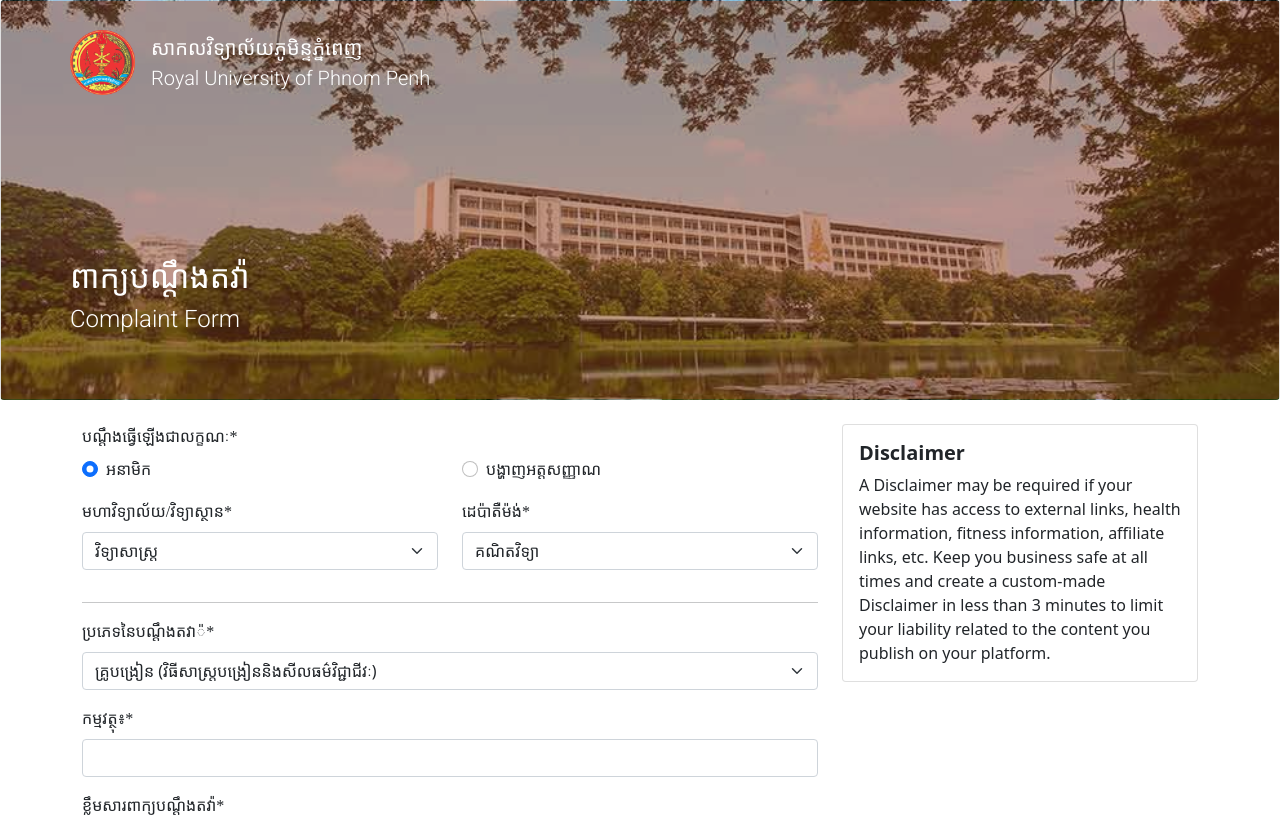
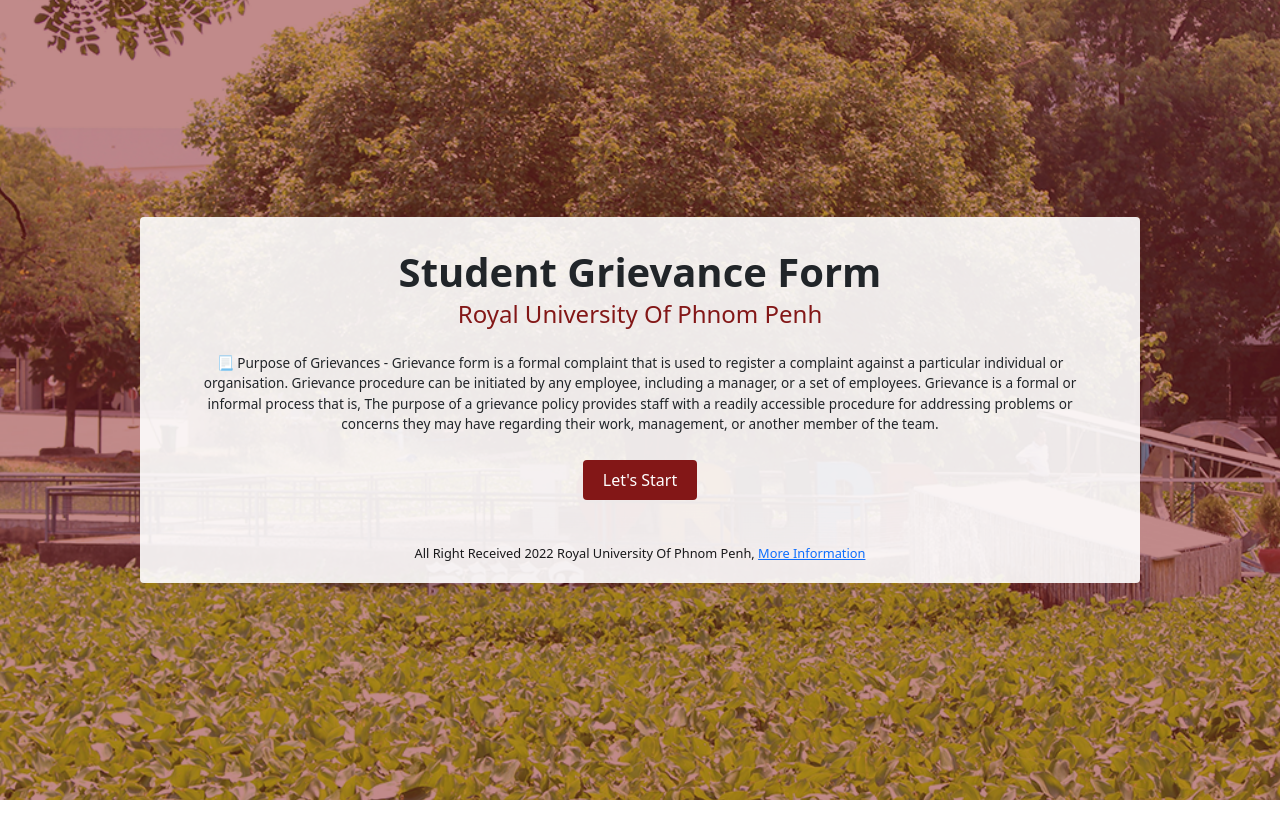
Before and after one commit to ICT-Project-Team/Complaint-Form, a React (Create React App) app: page / in a window 1280 px wide. Shown: the top 817 px of the page. Built offline with nearby package versions, Linux system fonts and the light colour scheme; a web font is replaced by a local one.

Commit message:
Add Welcome page

```diff
--- a/package.json
+++ b/package.json
@@ -13,6 +13,8 @@
     "react-hook-form": "^7.29.0",
     "react-router-dom": "^6.3.0",
     "react-scripts": "5.0.0",
+    "styled-component": "^2.8.0",
+    "styled-components": "^5.3.5",
     "web-vitals": "^2.1.4"
   },
   "scripts": {
--- a/src/App.js
+++ b/src/App.js
@@ -4,14 +4,16 @@
 import Header from './components/header';
 import { Route, Routes } from 'react-router-dom';
 import Submitted from './pages/Submitted';
+import WelcomePage from "./pages/WelcomePage";
+import React from "react";
 
 function App() {
     return (
         <div className="App">
-      <Header />
             <Routes>
-        <Route exact path='/' element={<FormComplain />} />
-        <Route path='/submitted' element={<Submitted />} />
+                <Route exact path='/' element={<WelcomePage />} />
+                <Route path='/form' element={<><Header/><FormComplain /></>} />
+                <Route path='/submitted' element={<><Header /><Submitted /></>} />
             </Routes>
         </div>
     );
--- a/src/pages/FormComplain.jsx
+++ b/src/pages/FormComplain.jsx
@@ -9,6 +9,7 @@
 import department from '../data/department.json'
 import { Card } from 'react-bootstrap';
 import { useNavigate } from 'react-router-dom';
+import Header from "../components/header";
 
 const FormComplain = () => {
     const navigate = useNavigate();
@@ -58,6 +59,7 @@
     }, [facultyId])
 
     return (
+        <div>
             <div className='container-fluid'>
                 <br />
                 <Container>
@@ -373,7 +375,7 @@
                                     height: 'fit-content',
                                 }}>
                                 <Card.Body>
-                                <Card.Title className='fw-bold'>Disclaimer</Card.Title>
+                                    <Card.Title className='fw-bold'>Frequently Asked</Card.Title>
                                     {/* <Card.Subtitle className="mb-2 text-muted">Card Subtitle</Card.Subtitle> */}
                                     <Card.Text>
                                         A Disclaimer may be required if your website has access to external links, health information, fitness information, affiliate links, etc.
@@ -389,6 +391,7 @@
                 </Container>
                 <br />
             </div>
+        </div>
     )
 }
 
--- a/src/pages/Submitted.jsx
+++ b/src/pages/Submitted.jsx
@@ -29,7 +29,7 @@
                         fontFamily: 'Hanuman, serif',
                         backgroundColor: '#831717',
                     }
-                } to={'/'}>
+                } to={'/form'}>
                     ដាក់ស្នើបណ្ដឹងបន្ថែម
                 </Link>
             </Container>
--- /dev/null
+++ b/src/pages/WelcomePage.jsx
@@ -0,0 +1,98 @@
+import React from 'react';
+import styled from 'styled-components'
+import backgroundImage from '../assets/rupp.png'
+import {Link} from "react-router-dom";
+
+function WelcomePage(props) {
+    return (
+        <WelcomeLayout>
+            <LinearBackground>
+                <WelcomeStyled>
+                    <h1>Student Grievance Form</h1>
+                    <h2>Royal University Of Phnom Penh</h2>
+                    <p>📃 Purpose of Grievances - Grievance form is a formal complaint that is used to register a complaint against a particular individual or organisation. Grievance procedure can be initiated by any employee, including a manager, or a set of employees. Grievance is a formal or informal process that is, The purpose of a grievance policy provides staff with a readily accessible procedure for addressing problems or concerns they may have regarding their work, management, or another member of the team.</p>
+
+                    <Link to={"/form"}>
+                        <button>Let's Start</button>
+                    </Link>
+                    <br/>
+                    <span>All Right Received 2022 Royal University Of Phnom Penh, <a href={"http://rupp.edu.kh/"}>More Information</a></span>
+                </WelcomeStyled>
+            </LinearBackground>
+        </WelcomeLayout>
+    );
+}
+
+const LinearBackground = styled.div`
+  display: flex;
+  height:100%;
+  padding: 0 clamp(1em,1.5vw,1.5em);
+  background-color: rgba(131,23,23,0.5);
+`
+
+const WelcomeLayout = styled.div`
+  position: relative;
+  background: #831717 center/cover url(${backgroundImage}) no-repeat;
+  //background-color:#61dafb;
+  height:100%
+`
+
+const WelcomeStyled = styled.section`
+  //position:absolute;
+  //transform: translate(-50%,-50%);
+  //top: 50%;
+  //left: 50%;
+  border-radius: 4px;
+  background:rgba(255, 255, 255, .9);
+  padding: 2.5% 5% 1.5% 5%;
+  max-width: 1000px;
+  margin: auto;
+
+  @media (max-width: 768px){
+    padding:10% 5% 5% 5%;
+  }
+
+  span{
+    color:#18181a;
+    font-size: clamp(.75em,1vw,1em);
+
+  }
+
+  h1{
+    //font-size: 1.em;
+    margin-bottom: .1em;
+    font-weight: 600;
+    //@media (max-width: 768px){
+    //  font-size: 1em;
+    //}
+  }
+  h2{
+    font-size: 1.5em;
+    margin-bottom: 1em;
+    font-weight: 500;
+    color:#831717;
+    @media (max-width: 768px){
+      font-size: 1.25em;
+    }
+  }
+  p{
+    font-size: clamp(.85em,1vw,1em);
+    margin-bottom: clamp(1.5em,2vw,2.5em);
+  }
+  button{
+    margin-bottom: 2.5em;
+    border-radius: 4px;
+    outline: none;
+    border:none;
+    padding: .5em 1.25em;
+    background: #831717;
+    color:white;
+    transition: background 150ms ease-in-out;
+
+    &:hover{
+      background: rgba(131, 23, 23, 0.5)
+    }
+  }
+`
+
+export default WelcomePage;
--- a/src/styles.css
+++ b/src/styles.css
@@ -13,6 +13,8 @@
 
 body {
     height: 100%;
+    padding: unset;
+    margin: unset;
 }
 
 .App {
@@ -21,9 +23,8 @@
 }
 
 .header {
-    background: #831717 center/cover url('../src/assets/RUPP-990x660.jpg') no-repeat;
-    background-repeat: no-repeat;
-    height: 50%;
+    background: #831717 center/cover url('../src/assets/rupp.png') no-repeat;
+    height: 30%;
 }
 
 .container-fluid {
```
Also changed, not shown: jsconfig.json (added, +7 -0 lines), src/assets/rupp.png (added), 1 other file (tests, documents, lock files or other folders). Lines whose indentation alone changed are shown as unchanged.
